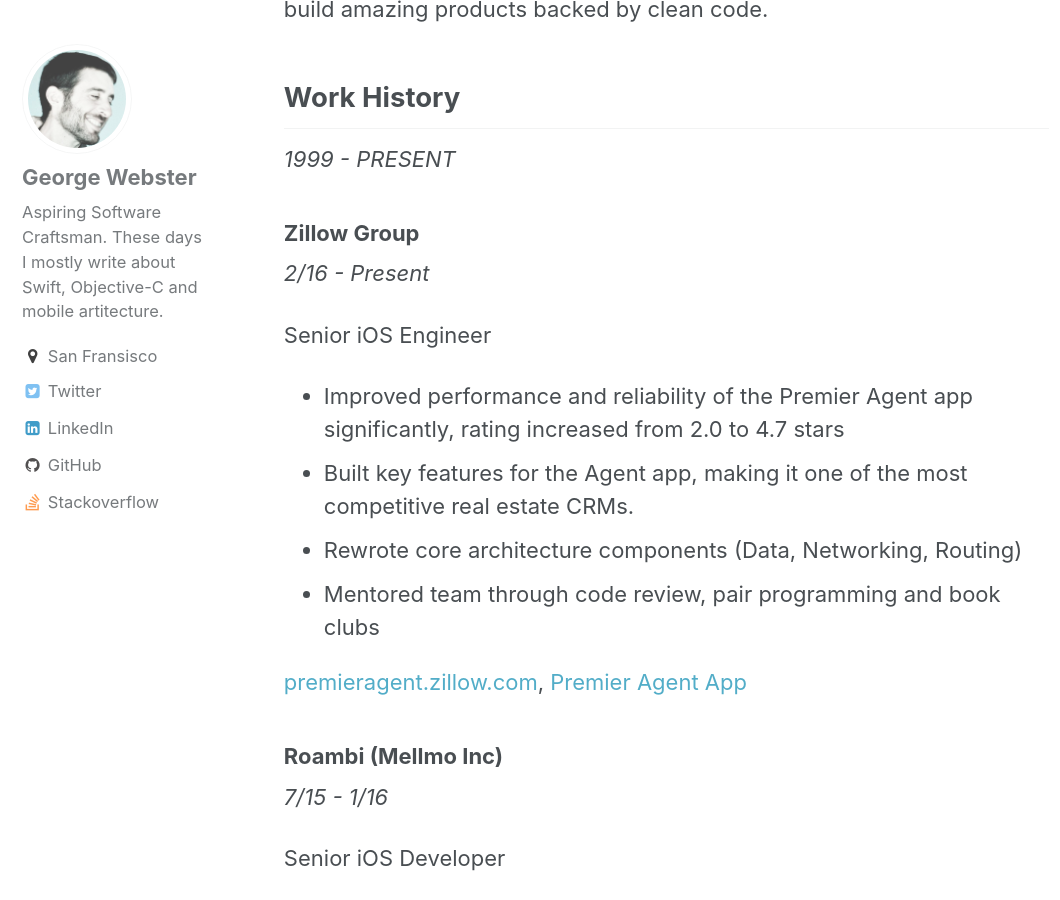
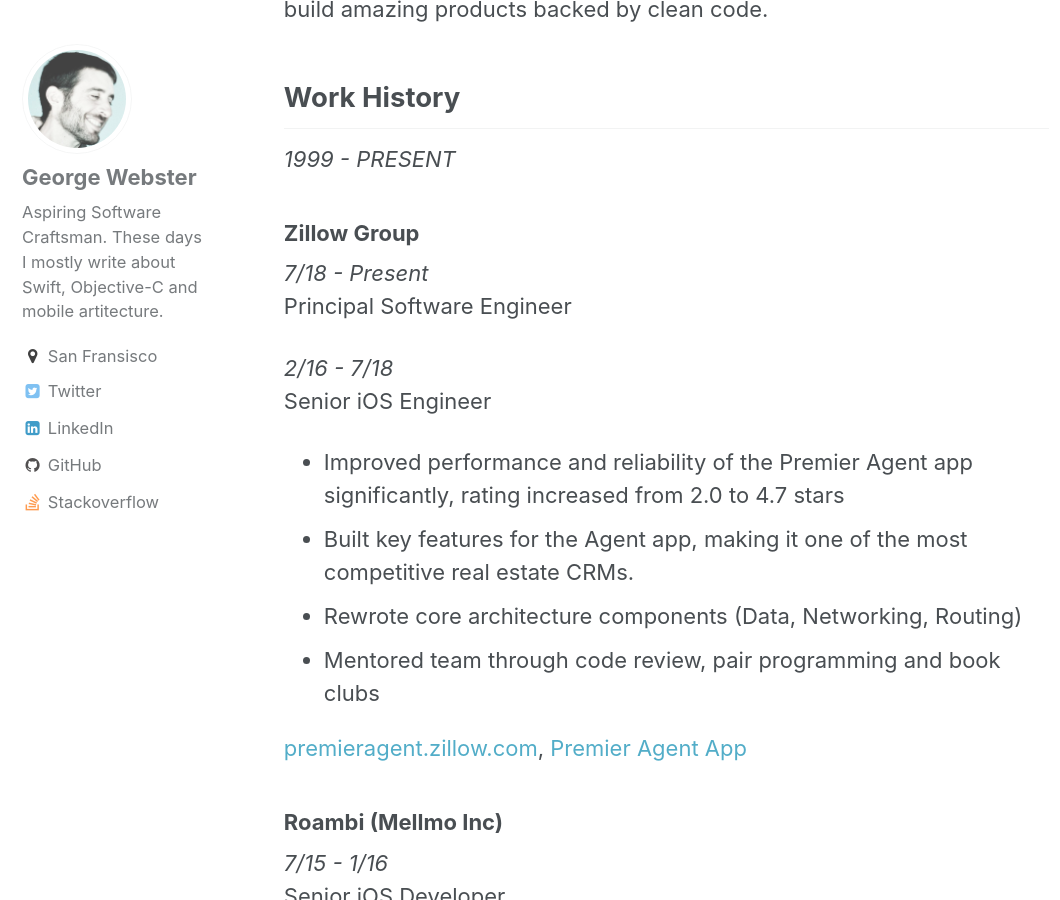
Before and after one commit to ethyreal/ethyreal.com, a Jekyll site: the page built from _pages/resume.md, in a window 1280 px wide and 900 px high, scrolled down 385 px. Shown: the whole window, without its empty margins (0-1060 px from the left). Built offline with Jekyll 4.4.1, drawn with Linux system fonts in a browser that asks for light colours.

Commit message:
update resume

```diff
--- a/_pages/resume.md
+++ b/_pages/resume.md
@@ -13,10 +13,12 @@ Passionate software engineer with extensive experience in mobile and web applica
 
 _1999 - PRESENT_
 
+### Zillow Group ###
 
-### Zillow Group ###
-_2/16 - Present_
+_7/18 - Present_
+Principal Software Engineer
 
+_2/16 - 7/18_
 Senior iOS Engineer
 
 - Improved performance and reliability of the Premier Agent app significantly, rating increased from 2.0 to 4.7 stars
@@ -28,8 +30,8 @@ Senior iOS Engineer
 
 
 ### Roambi (Mellmo Inc) ###
+
 _7/15 - 1/16_
-
 Senior iOS Developer
 
 - Overhauled Roambi Analytics UI to support adaptive layouts taking full advantage of split view and multitasking features of new iOS devices
@@ -39,8 +41,8 @@ Senior iOS Developer
 
 
 ### Tealium Inc ###
+
 _7/14 - 7/15_
-
 Mobile Software Engineer
 
 - Architected mobile library solutions for Tealium web products
@@ -51,8 +53,8 @@ Mobile Software Engineer
 
 
 ### Mobile Systems Inc ###
+
 _6/12 - 7/14_
-
 iOS Developer
 
 - Created custom editor for Microsoft Word documents
@@ -64,7 +66,6 @@ iOS Developer
 
 ### Mobile Development Consultant ###
 _1/11 - 6/12_
-
 Freelance iOS & Web Developer
 
 - Created iOS application for controlling & monitoring home appliances
@@ -76,7 +77,6 @@ Freelance iOS & Web Developer
 
 ### Silvergate Software ###
 _3/08 - 8/11_
-
 Application Developer
 
 - Implemented online logistical management solutions
@@ -86,7 +86,6 @@ Application Developer
 
 ### BlastGroups.com ###
 _4/07 - 1/08_
-
 Web Developer
 
 - Developed object-oriented, database-driven social networking application
@@ -96,7 +95,6 @@ Web Developer
 
 ### The Marketing Team LLC ###
 _10/05 - 3/07_
-
 Web Developer
 
 - Produced web standards based websites
@@ -106,7 +104,6 @@ Web Developer
 
 ### Thinkbug Interactive Inc ###
 _3/01 - 3/02_
-
 Programmer
 
 - Developed inventory management system for hotels
@@ -116,7 +113,6 @@ Programmer
 
 ### Intelli.com ###
 _8/99 - 8/00_
-
 Lead Programmer
 
 - Development of dynamic content delivery software
```
